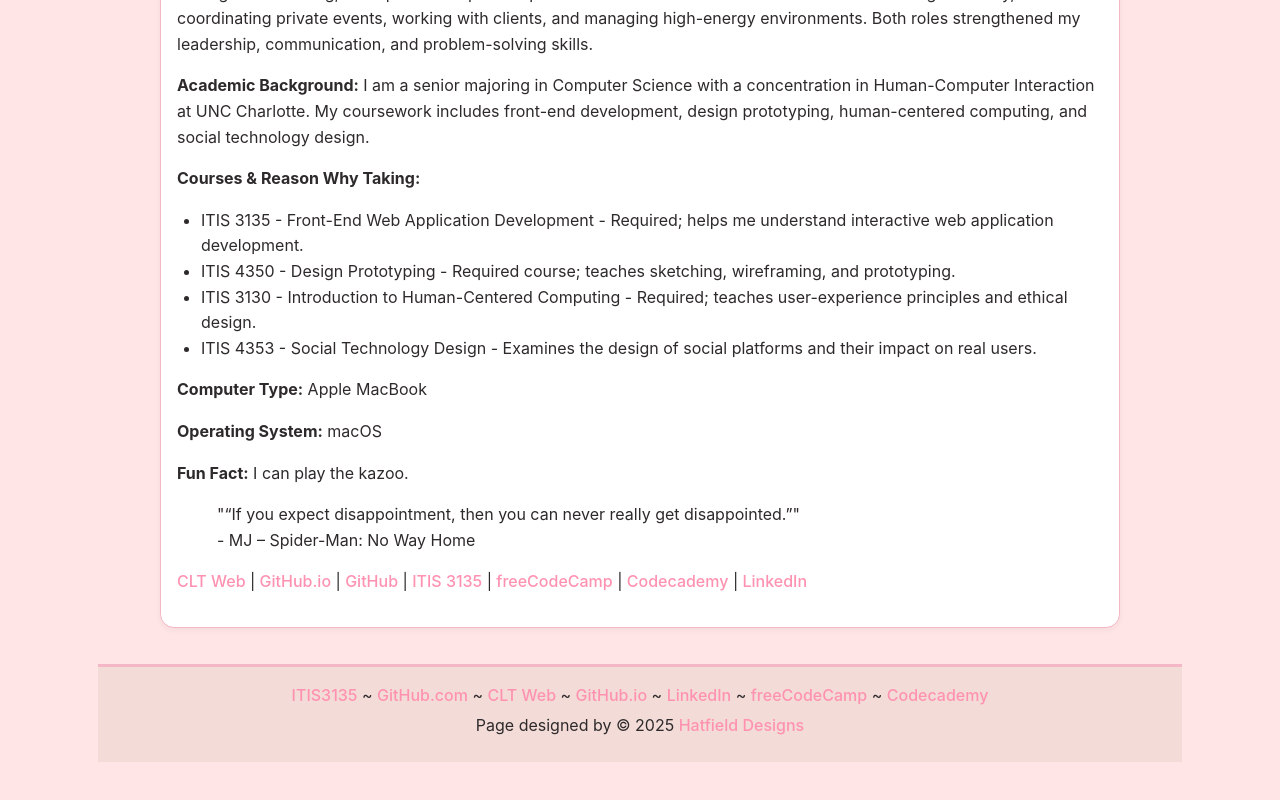
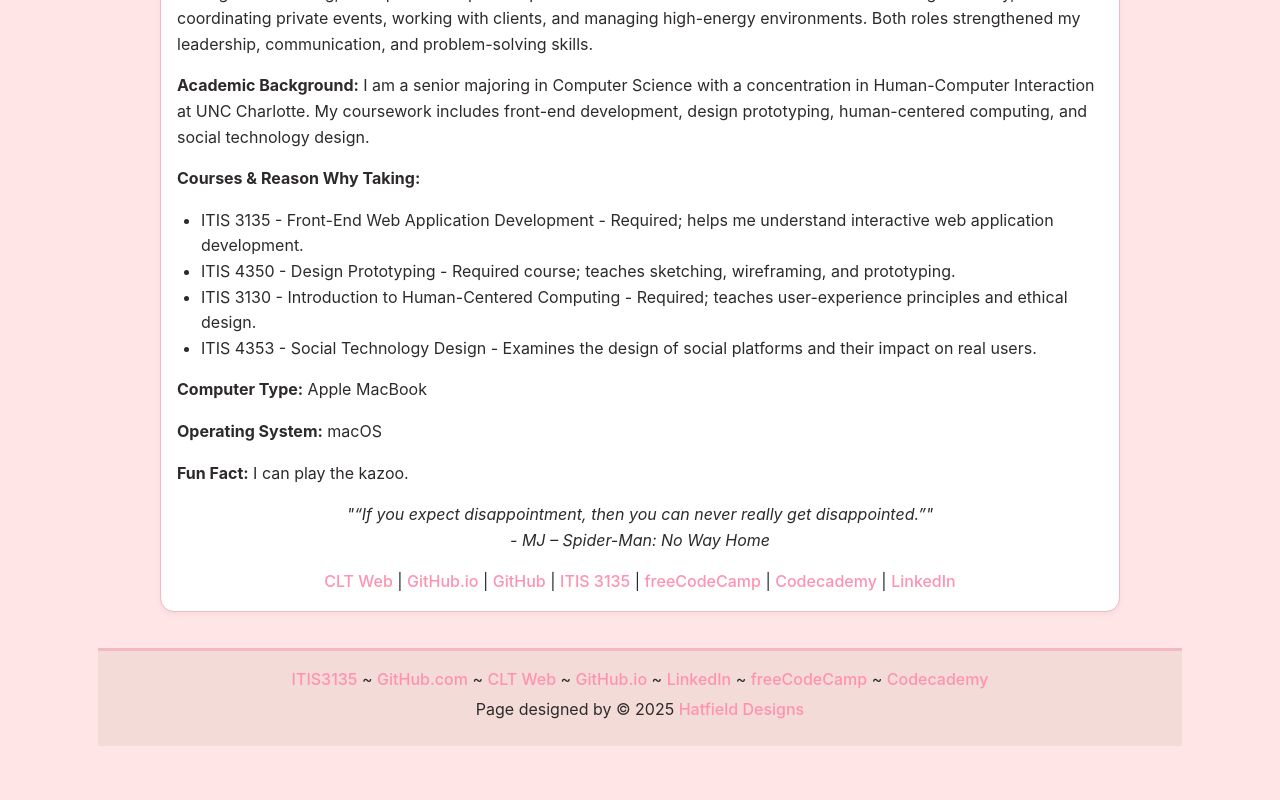
Before and after one commit to vilvt/itis3135-react, a React (Vite) app: page /students in a window 1280 px wide. Shown: the part 876-1676 px from the top of the page. Built offline with nearby package versions, Linux system fonts and the light colour scheme.

Commit message:
Update Students.jsx

```diff
--- a/src/pages/Students.jsx
+++ b/src/pages/Students.jsx
@@ -181,16 +181,18 @@ export default function Students() {
 
   {/* Quote */}
   {current.quote?.text && (
-    <blockquote>
+    <div style={{ textAlign: "center", marginTop: "1rem", marginBottom: "1rem" }}>
+      <blockquote style={{ fontStyle: "italic", margin: 0 }}>
         "{current.quote.text}"
         {current.quote.author && <br />}
         {current.quote.author && <>- {current.quote.author}</>}
       </blockquote>
+    </div>
   )}
 
   {/* Links */}
   {current.links && (
-    <p>
+   <div style={{ textAlign: "center", marginTop: "0.5rem" }}>
     {[
       { name: " CLT Web", url: current.links.charlotte },
       { name: " GitHub.io", url: current.links.githubio },
@@ -201,12 +203,13 @@ export default function Students() {
       { name: " LinkedIn", url: current.links.linkedin },
     ]
       .filter((l) => l.url)
-        .map((l, i) => (
+      .map((l, i, arr) => (
         <span key={i}>
-            <a href={l.url}>{l.name}</a> {i < 6 ? "|" : ""}
+          <a href={l.url}>{l.name}</a>
+          {i < arr.length - 1 && " | "}
         </span>
       ))}
-    </p>
+  </div>
 )}
 </div>
 
```
Lines whose indentation alone changed are shown as unchanged.
